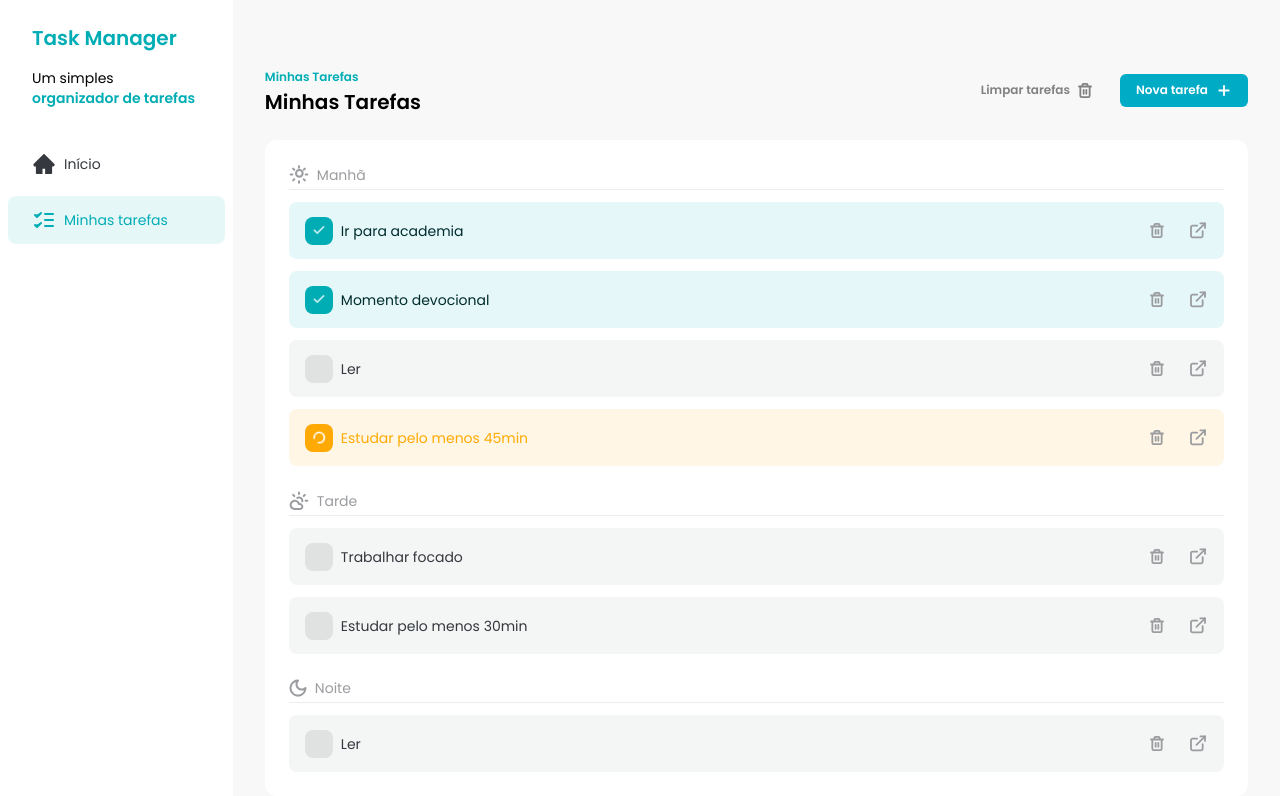
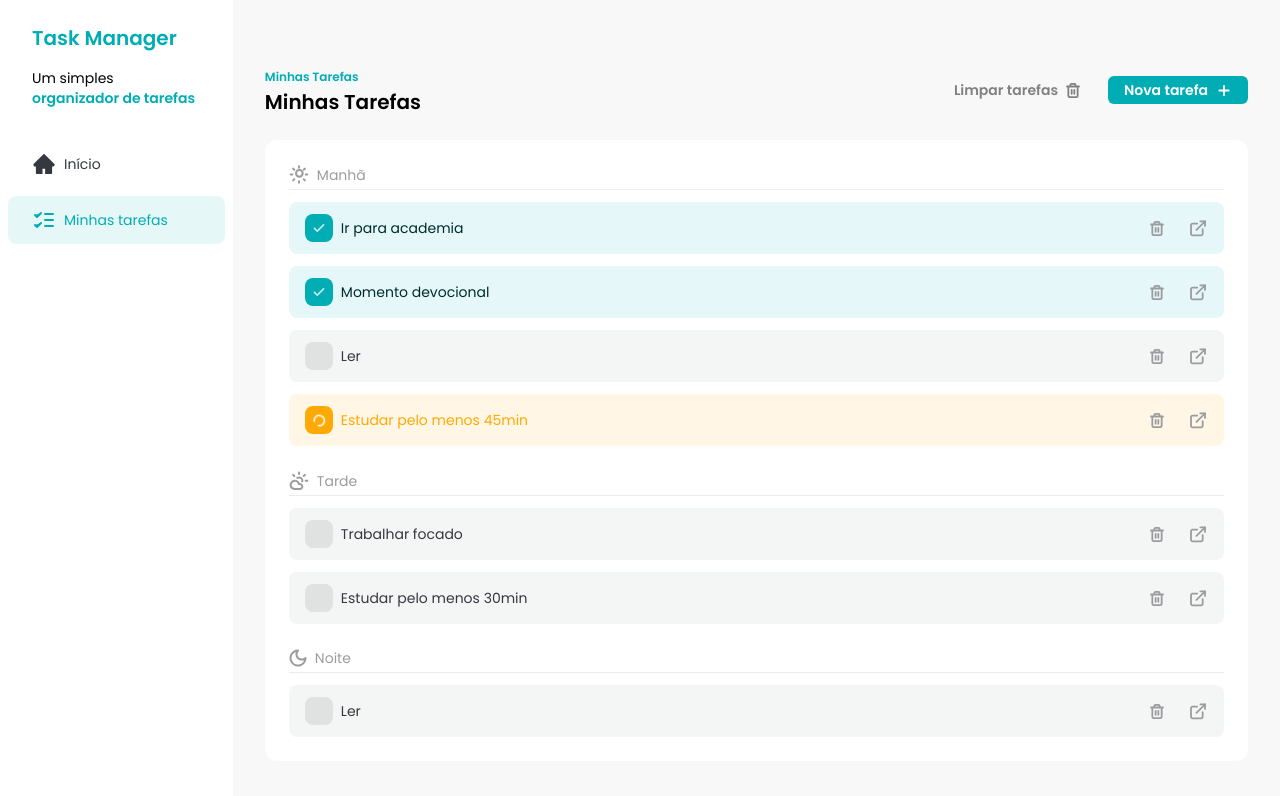
Before and after one commit to DenilsoferreiraL/fsc-task-manager, a React (Vite) app: page / in a window 1280 px wide. Shown: the top 796 px of the page. Built offline with nearby package versions, Linux system fonts and the light colour scheme.

Commit message:
refactor: add tailwind-variants to Button component

```diff
--- a/src/components/AddTaskDialog.jsx
+++ b/src/components/AddTaskDialog.jsx
@@ -114,15 +114,16 @@ export const AddTaskDialog = ({ isOpen, handleClose, handleSubmit }) => {
 
             <div className="flex gap-3">
               <Button
-                className="w-full bg-brand-light-gray text-[#010101]"
+                className="w-full bg-brand-light-gray"
                 size="large"
                 onClick={() => handleClose()}
+                color="ghost"
               >
                 Cancelar
               </Button>
               <Button
                 className="w-full"
-                variant="primary"
+                color="primary"
                 size="large"
                 onClick={handleSaveClick}
               >
--- a/src/components/Button.jsx
+++ b/src/components/Button.jsx
@@ -1,35 +1,33 @@
+import { tv } from 'tailwind-variants'
+
 export const Button = ({
   children,
-  variant = 'primary',
+  color = 'primary',
   size = 'small',
   className,
   ...rest
 }) => {
-  const getVariantClass = () => {
-    if (variant === 'primary') {
-      return 'bg-[#00abc5] text-brand-white'
-    }
-
-    if (variant === 'ghost') {
-      return ' bg-transparent text-brand-dark-gray '
-    }
-  }
-
-  const getSizeClasses = () => {
-    if (size === 'small') {
-      return ' py-1 text-xs'
-    }
-
-    if (size === ' large') {
-      return 'py-2 text-md text-[#000]'
-    }
-  }
+  const button = tv({
+    base: 'flex items-center justify-center gap-2 rounded-md px-4 py-2 text-sm font-semibold transition hover:opacity-70',
+    variants: {
+      color: {
+        primary: 'bg-brand-primary text-brand-white',
+        secondary: 'bg-brand-light-gray text-brand-dark-blue',
+        ghost: 'bg-transparent text-brand-dark-gray',
+      },
+      size: {
+        small: 'py-1 text-sm',
+        large: 'py-2 text-sm',
+      },
+    },
+    defaultVariants: {
+      color: 'primary',
+      size: 'small',
+    },
+  })
 
   return (
-    <button
-      className={`flex items-center justify-center gap-2 rounded-md px-4 py-2 text-sm font-semibold transition hover:opacity-70 ${getVariantClass()} ${getSizeClasses()} ${className}`}
-      {...rest}
-    >
+    <button className={button({ color, size, className })} {...rest}>
       {children}
     </button>
   )
--- a/src/components/TaskItem.jsx
+++ b/src/components/TaskItem.jsx
@@ -58,7 +58,7 @@ export const TaskItem = ({
         {task.title}
       </div>
       <div className="flex items-center gap-2">
-        <Button variant="ghost" onClick={() => handleTaskDeleteClick(task.id)}>
+        <Button color="ghost" onClick={() => handleTaskDeleteClick(task.id)}>
           <I.TrashIcon className="text-brand-text-gray" />
         </Button>
         <a href="#" className="transition hover:opacity-75">
--- a/src/components/Tasks.jsx
+++ b/src/components/Tasks.jsx
@@ -63,7 +63,7 @@ export const Tasks = () => {
         </div>
 
         <div className="flex items-center gap-3">
-          <Button variant="ghost" text="Limpar tarefas">
+          <Button color="ghost" text="Limpar tarefas">
             Limpar tarefas
             <I.TrashIcon />
           </Button>
```
